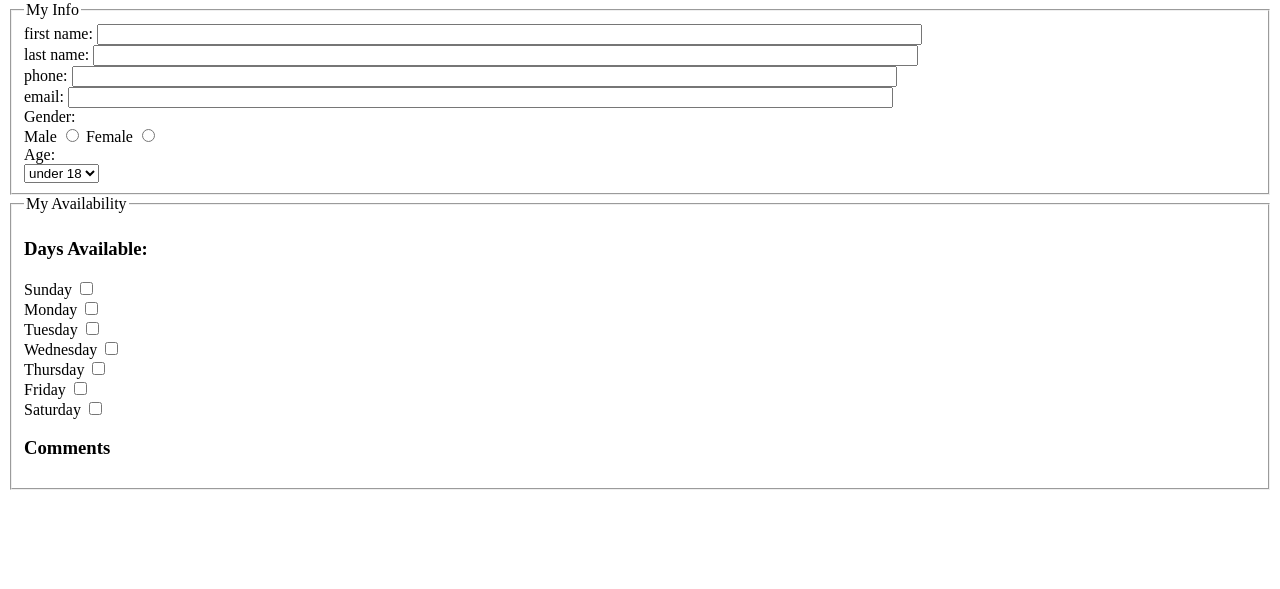
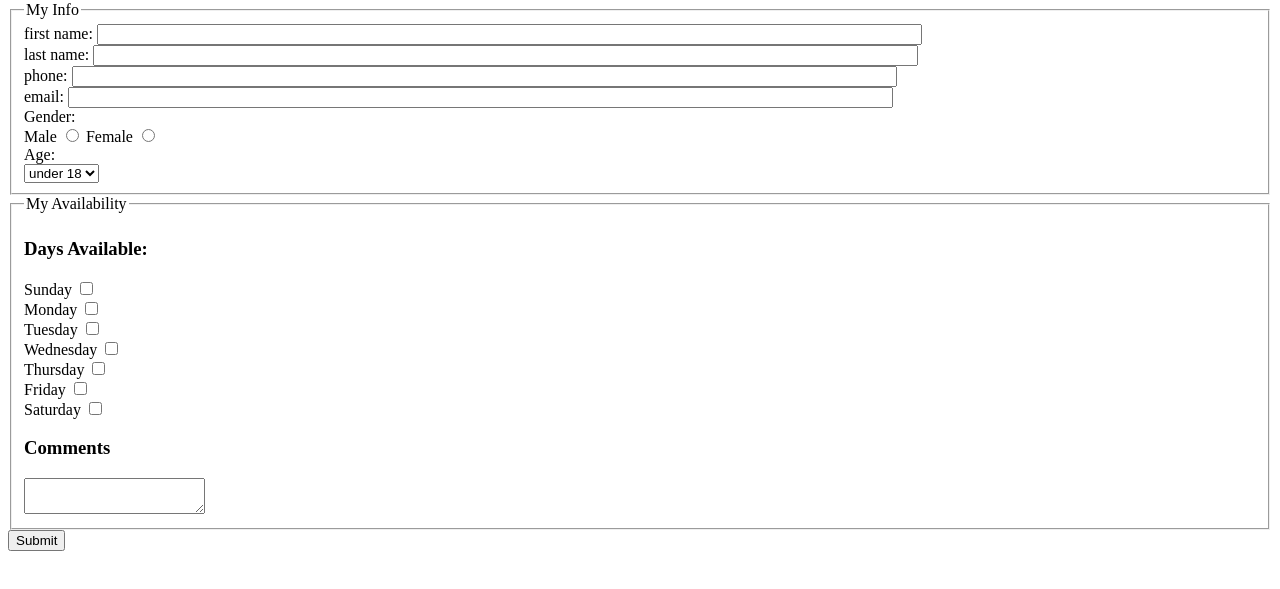
Before and after one commit to robowango/labb5, a plain HTML site: page index.html in a window 1280 px wide. Shown: the part 79-668 px from the top of the page. Drawn offline with Linux system fonts and the light colour scheme.

Commit message:
Update index.html

```diff
--- a/index.html
+++ b/index.html
@@ -36,3 +36,11 @@
         <div><label>Friday <input type="checkbox" name="available_field[]" value="friday"></label></div>
         <div><label>Saturday <input type="checkbox" name="available_field[]" value="saturday"></label></div>
         <h3>Comments</h3>
+        <textarea name="comments_field"></textarea>
+      </div>
+    </fieldset>
+    <input type="hidden" name="hidden_field" value="Robert Rangel">
+    <input type="submit">
+  </form>
+</body>
+</html>
```
